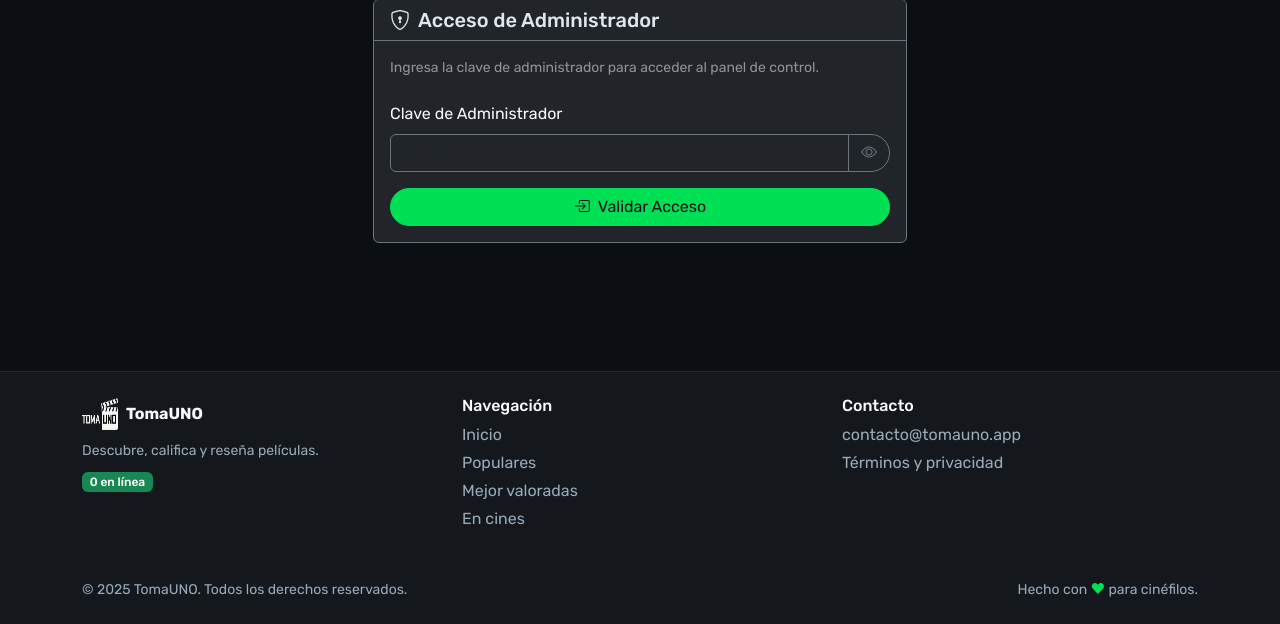
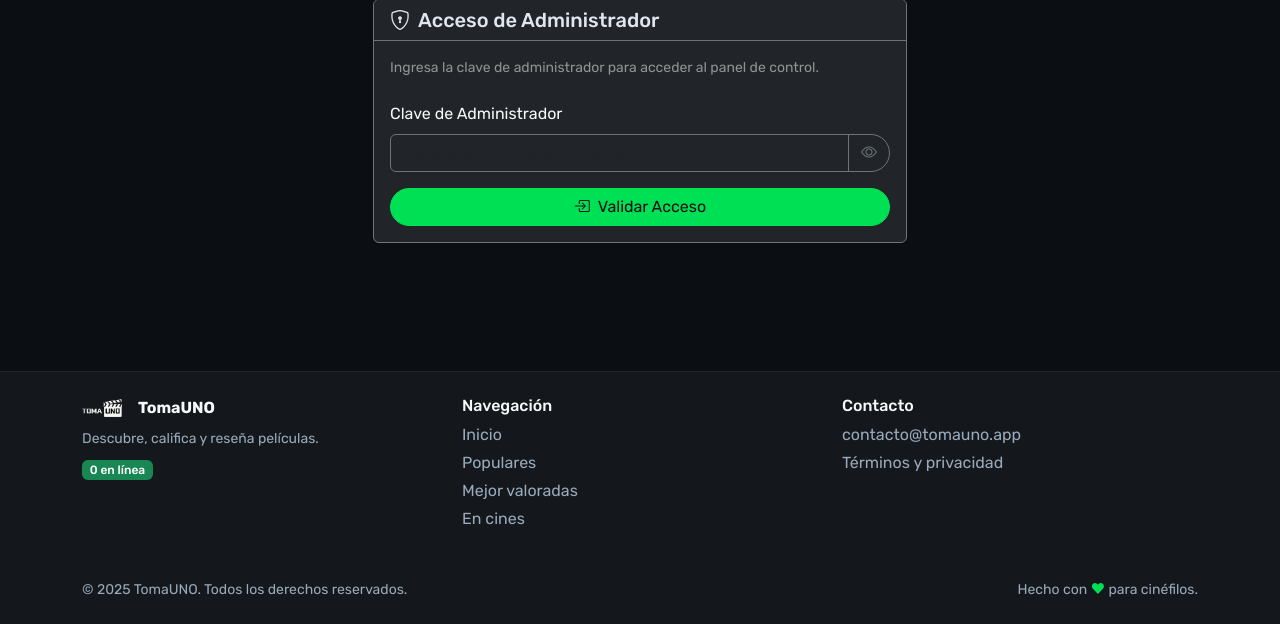
Before and after one commit to marcos-arduino/toma1, a Flask app: page /admin in a window 1280 px wide. Shown: the part 242-866 px from the top of the page. Run offline with Flask 3, Linux system fonts and the light colour scheme; parts of the project's set-up code (start-up, migrations or seed data) failed here and were passed over; some libraries are stand-ins or nearby versions.

Commit message:
corregir logo footer

```diff
--- a/templates/base.html
+++ b/templates/base.html
@@ -123,8 +123,8 @@
                 <div class="row gy-3 align-items-start">
                     <div class="col-12 col-md-4">
                         <div class="d-flex align-items-center gap-2 mb-2">
-                            <img src="{{ url_for('static', filename='logo.png') }}" alt="Logo" width="36" height="36" />
-                            <span class="fw-bold text-light">TomaUNO</span>
+                            <img src="{{ url_for('static', filename='logo.png') }}" alt="Logo" width="40" style="height: auto;" class="me-2" />
+                            <span class="fw-bold text-light align-middle">TomaUNO</span>
                         </div>
                         <p class="mb-2 small text-footer">Descubre, califica y reseña películas.</p>
                         <span class="badge bg-success">
```
